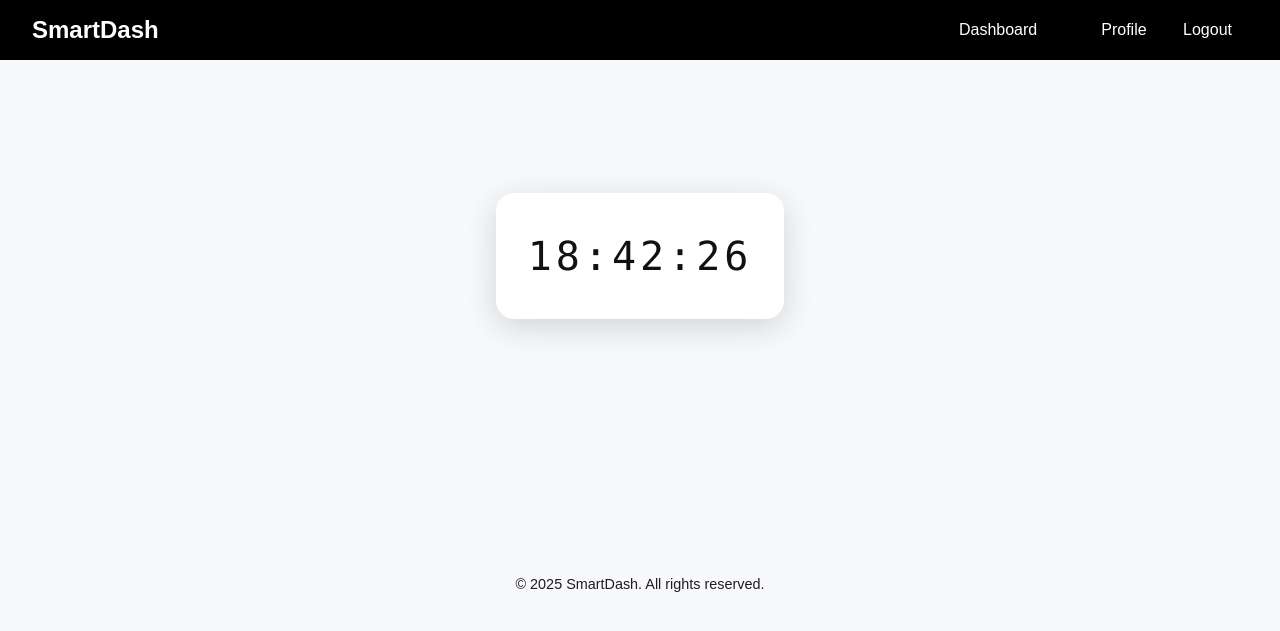
After one commit to Adelodunpeter25/smartdash, a Django app: page /clock/ in a window 1280 px wide. The commit adds this page. Shown: the top 631 px of the page. Run offline with Django 5.2, Linux system fonts and the light colour scheme; a user stored in the database is signed in.

Commit message:
fixed some bugs

```diff
--- a/smartdash/dashboard/static/css/styles.css
+++ b/smartdash/dashboard/static/css/styles.css
@@ -287,7 +287,7 @@ body {
 }
 
 .benefit-item:hover {
-    transform: translateY(-3px);
+    transform: translateY(-5px);
 }
 
 .benefit-item h3 {
--- /dev/null
+++ b/smartdash/dashboard/templates/clock.html
@@ -0,0 +1,49 @@
+{% extends 'base.html' %}
+
+{% block title %}Clock - SmartDash{% endblock %}
+
+{% block content %}
+<style>
+.clock-container {
+    display: flex;
+    flex-direction: column;
+    align-items: center;
+    justify-content: center;
+    min-height: 60vh;
+}
+.clock-card {
+    background: #fff;
+    color: #111;
+    border-radius: 18px;
+    box-shadow: 0 8px 32px rgba(40,40,40,0.18);
+    padding: 2.5rem 2rem;
+    font-size: 2.5rem;
+    font-family: 'SF Mono', 'Menlo', 'Monaco', 'Consolas', monospace;
+    margin-bottom: 2rem;
+    min-width: 260px;
+    text-align: center;
+    letter-spacing: 0.1em;
+}
+@media (max-width: 600px) {
+    .clock-card {
+        font-size: 1.5rem;
+        padding: 1.5rem 0.5rem;
+        min-width: 0;
+    }
+}
+</style>
+<div class="clock-container">
+    <div class="clock-card" id="clock"></div>
+</div>
+<script>
+function updateClock() {
+    const now = new Date();
+    const h = String(now.getHours()).padStart(2, '0');
+    const m = String(now.getMinutes()).padStart(2, '0');
+    const s = String(now.getSeconds()).padStart(2, '0');
+    document.getElementById('clock').textContent = `${h}:${m}:${s}`;
+}
+setInterval(updateClock, 1000);
+updateClock();
+</script>
+{% endblock %}
--- a/smartdash/dashboard/templates/dashboard.html
+++ b/smartdash/dashboard/templates/dashboard.html
@@ -47,6 +47,11 @@
                         <p>Check the current weather for any city worldwide.</p>
                         <a href="/weather/" class="feature-btn">Check Weather</a>
                     </div>
+                    <div class="feature-card">
+                        <h3>Clock</h3>
+                        <p>Check the current time.</p>
+                        <a href="/clock/" class="feature-btn">Check Time</a>
+                    </div>
                 </div>
             </section>
         </div>
--- a/smartdash/dashboard/templates/utilities.html
+++ b/smartdash/dashboard/templates/utilities.html
@@ -40,6 +40,12 @@
             <h3 class="smartdash-feature-title">Calendar</h3>
             <p class="smartdash-feature-description">
                 Keep track of major events, manage your schedule, track important days, and stay organized across weeks and months.
+            </p>
+        </div>
+        <div class="smartdash-feature-card">
+            <h3 class="smartdash-feature-title">Weather</h3>
+            <p class="smartdash-feature-description">
+                Check the weather
             </p>
         </div>
     </div>
--- a/smartdash/dashboard/urls.py
+++ b/smartdash/dashboard/urls.py
@@ -15,5 +15,6 @@ urlpatterns = [
     path('unit_converter/', views.unit_converter_view, name='unit_converter'),
     path('currency_converter/', views.currency_converter_view, name='currency_converter'),
     path('calendar/', views.calendar_view, name='calendar'),
-    path('weather/', views.weather_view, name='weather')
+    path('weather/', views.weather_view, name='weather'),
+    path('clock/', views.clock_view, name='clock')
 ]
--- a/smartdash/dashboard/views.py
+++ b/smartdash/dashboard/views.py
@@ -93,3 +93,7 @@ from django.views.decorators.csrf import ensure_csrf_cookie
 @ensure_csrf_cookie
 def weather_view(request):
     return render(request, 'weather.html')
+
+@login_required
+def clock_view(request):
+    return render(request, 'clock.html')
--- a/smartdash/smartdash/settings.py
+++ b/smartdash/smartdash/settings.py
@@ -121,7 +121,9 @@ USE_TZ = True
 
 STATIC_URL = 'static/'
 STATIC_ROOT = os.path.join(BASE_DIR, 'staticfiles')
-
+STATICFILES_DIRS = [
+    os.path.join(BASE_DIR, 'dashboard', 'static'),
+]
 
 # Default primary key field type
 # https://docs.djangoproject.com/en/5.2/ref/settings/#default-auto-field
```
Also changed, not shown: smartdash/db.sqlite3.
